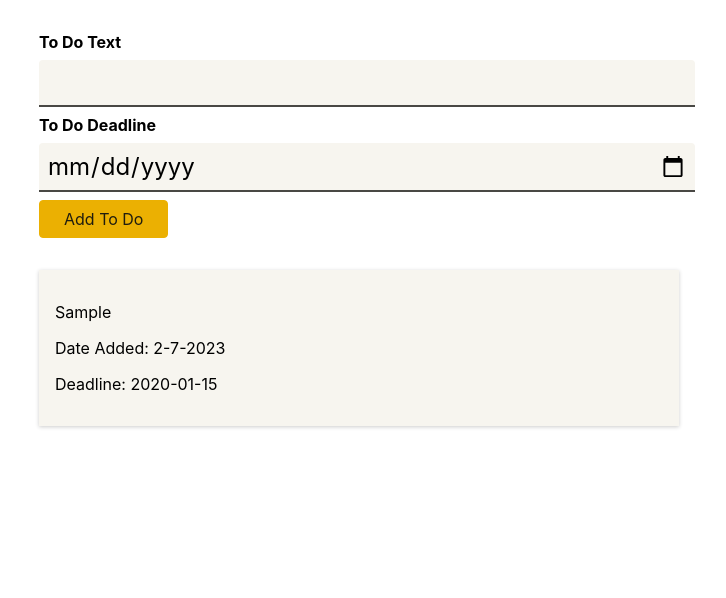
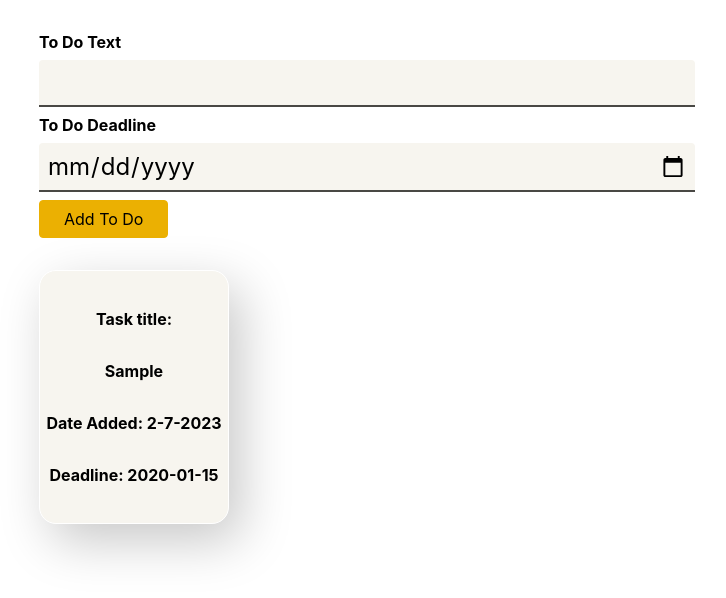
Before and after one commit to GrzegorzWK/To-Do_List, a React (Create React App) app: page / in a window 1280 px wide. Both pictures are taken after typing "Sample", "2020-01-15" into the empty fields and a click on the button "Add To Do". Shown: the top 598 px of the page, without its empty margins (281-1007 px from the left). Built offline with nearby package versions, Linux system fonts and the light colour scheme.

Commit message:
styling#2

```diff
--- a/src/components/NewTodo.module.css
+++ b/src/components/NewTodo.module.css
@@ -28,7 +28,7 @@
   font: inherit;
   background-color: #ebb002;
   border: 1px solid #ebb002;
-  color: #201d0f;
+  color: black;
   padding: 0.5rem 1.5rem;
   border-radius: 4px;
   cursor: pointer;
--- a/src/components/ToDoItem.module.css
+++ b/src/components/ToDoItem.module.css
@@ -1,6 +1,25 @@
 .item {
-    margin: 1rem 0;
-    box-shadow: 0 1px 4px rgba(0, 0, 0, 0.2);
-    padding: 1rem;
-    background-color: #f7f5ef;
-  }
+  box-sizing: border-box;
+  width: 190px;
+  height: 254px;
+  background: #f7f5ef;
+  border: 1px solid white;
+  box-shadow: 12px 17px 51px rgba(0, 0, 0, 0.22);
+  backdrop-filter: blur(6px);
+  border-radius: 17px;
+  text-align: center;
+  cursor: pointer;
+  transition: all 0.5s;
+  display: flex;
+  align-items: center;
+  justify-content: center;
+  user-select: none;
+  font-weight: bold;
+  color: black;
+  flex-direction: column;
+}
+
+.item:hover {
+  border: 1px solid #494844;
+  transform: scale(1.05);
+}
--- a/src/components/ToDoItem.tsx
+++ b/src/components/ToDoItem.tsx
@@ -9,7 +9,7 @@ const ToDoItem: React.FC<{
 }> = (props) => {
   return (
     <li onClick={props.onRemoveToDo} className={classes.item}>
-      {/* <p>{props.id}</p> */}
+      <p>Task title:</p>
       <p>{props.text}</p>
       <p>Date Added: {props.dateAdded}</p>
       <p>Deadline: {props.deadline}</p>
--- a/src/components/ToDos.module.css
+++ b/src/components/ToDos.module.css
@@ -3,4 +3,8 @@
   margin: 2rem auto;
   padding: 0;
   width: 40rem;
+  display: flex;
+  flex-wrap: wrap;
+  column-gap: 10px;
+  row-gap: 15px;
 }
--- a/src/index.css
+++ b/src/index.css
@@ -5,4 +5,6 @@ body {
     sans-serif;
   -webkit-font-smoothing: antialiased;
   -moz-osx-font-smoothing: grayscale;
+
+  /* background-color: #e8e8e8; */
 }
```
Lines whose indentation alone changed are shown as unchanged.
